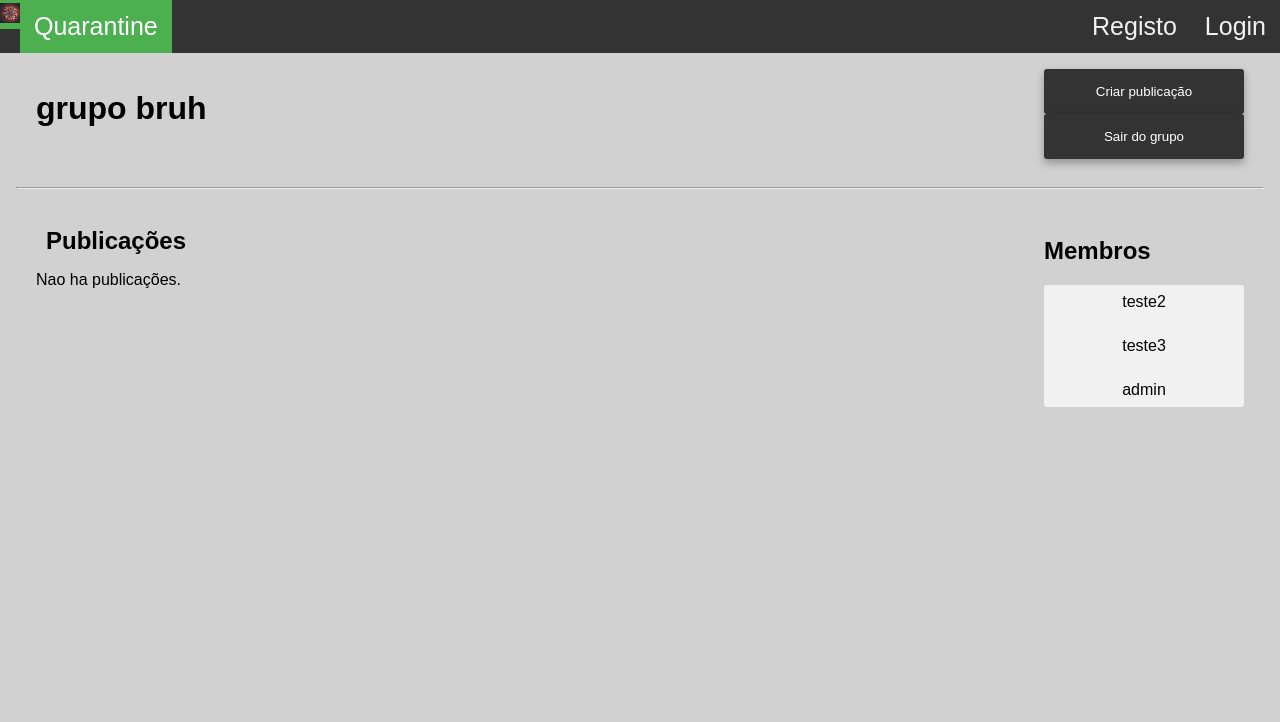
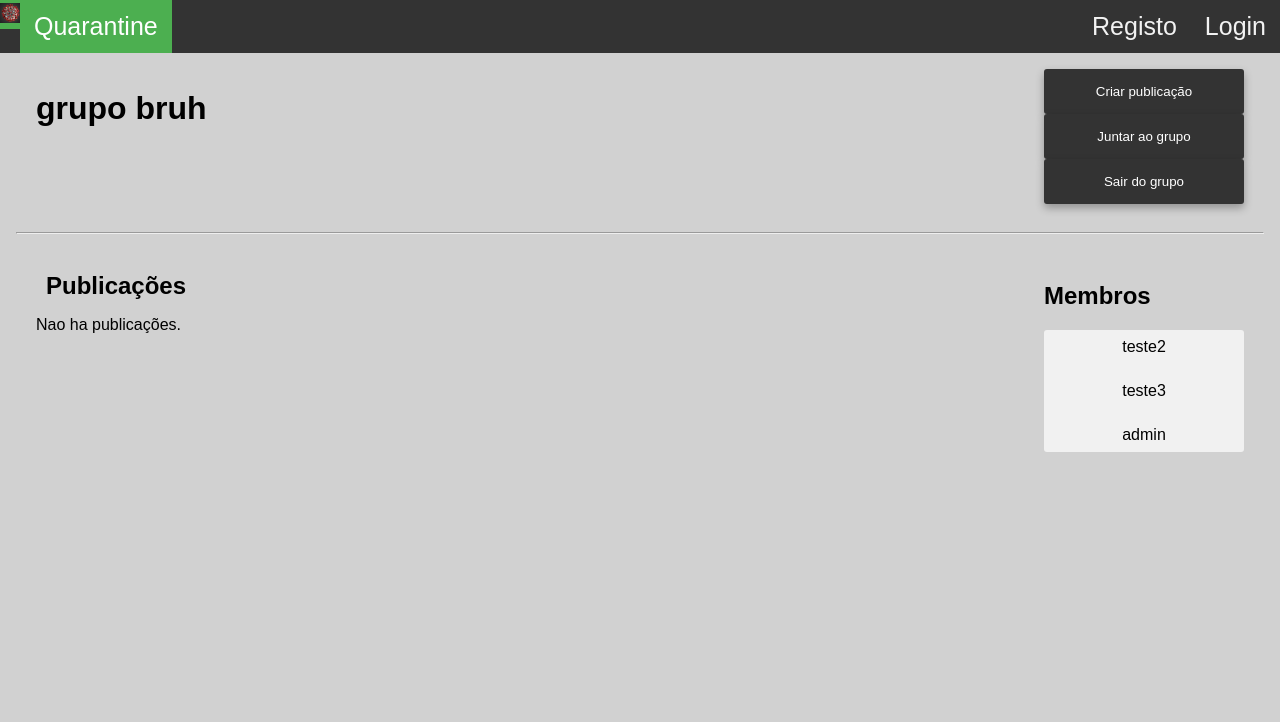
Before and after one commit to JoaoAlmeida-dev/quarantine, a Django app: a page that uses quarantine/templates/quarantine/grupo.html in a window 1280 px wide. Shown: the top 722 px of the page. Run offline with Django 3.2, Linux system fonts and the light colour scheme; data comes from the database, SQL or seed files in the repository; both versions use the stored data as it was after the commit.

Commit message:
juntar ao grupo

```diff
--- a/quarantine/templates/quarantine/grupo.html
+++ b/quarantine/templates/quarantine/grupo.html
@@ -20,6 +20,11 @@
                 <div>
                     <form action="{% url 'criarpublicacao' grupo.id %}" method="get">
                         <input class="submit green" type="submit" value="Criar publicação">
+                    </form>
+                </div>
+                <div>
+                    <form action= "{% url 'juntaragrupo' grupo.id %}" method="get">
+                        <input class="submit green" type="submit" value="Juntar ao grupo">
                     </form>
                 </div>
                 <div>
--- a/quarantine/urls.py
+++ b/quarantine/urls.py
@@ -64,6 +64,7 @@ urlpatterns = [
     # url(r'^grupo_(?P<grupo_id>[0-9]+)/removermembrospage/$', views.removermembrospage, name='removermembrospage'),
     url(r'^grupo_(?P<grupo_id>[0-9]+)/removermembros/$', views.removermembros, name='removermembros'),
     url(r'^grupo_(?P<grupo_id>[0-9]+)/sairgrupo/$', views.sairgrupo, name='sairgrupo'),
+    url(r'^grupo_(?P<grupo_id>[0-9]+)/juntaraogrupo/$', views.juntaragrupo, name='juntaragrupo'),
 
     # ----------------------------------------------------------------------Publicação
 
--- a/quarantine/views.py
+++ b/quarantine/views.py
@@ -232,7 +232,19 @@ def publicacao(request, grupo_id, pub_id):
                    pub.autor.id == request.user.id
     return render(request, 'quarantine/publicacao.html', {'grupo': grupo, 'pub': pub, 'candeletepub': candeletepub})
 
-#def
+def juntaragrupo(request, grupo_id):
+    grupo = get_object_or_404(Grupo, pk=grupo_id)
+    user = request.user
+    if grupo.publico:
+        try:
+            membro = get_object_or_404(MembroGrupo, grupo_id=grupo_id, Account_id=user.id)
+        except(KeyError, Http404):
+            membro = MembroGrupo(grupo=grupo, Account=user)
+            membro.save()
+            grupo_view(request, grupo_id)
+        else:
+            return HttpResponseRedirect(reverse('menu'))
+
 
 # def publicacoesgrupo(request, grupo_id):
 #     grupo = get_object_or_404(Grupo, pk=grupo_id)
```
Also changed, not shown: db.sqlite3.
